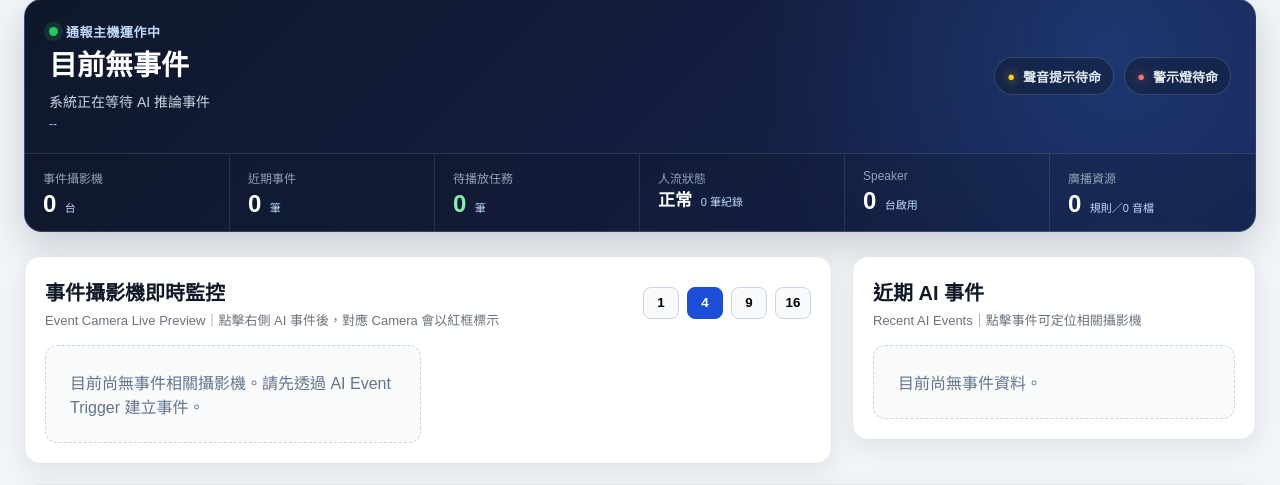
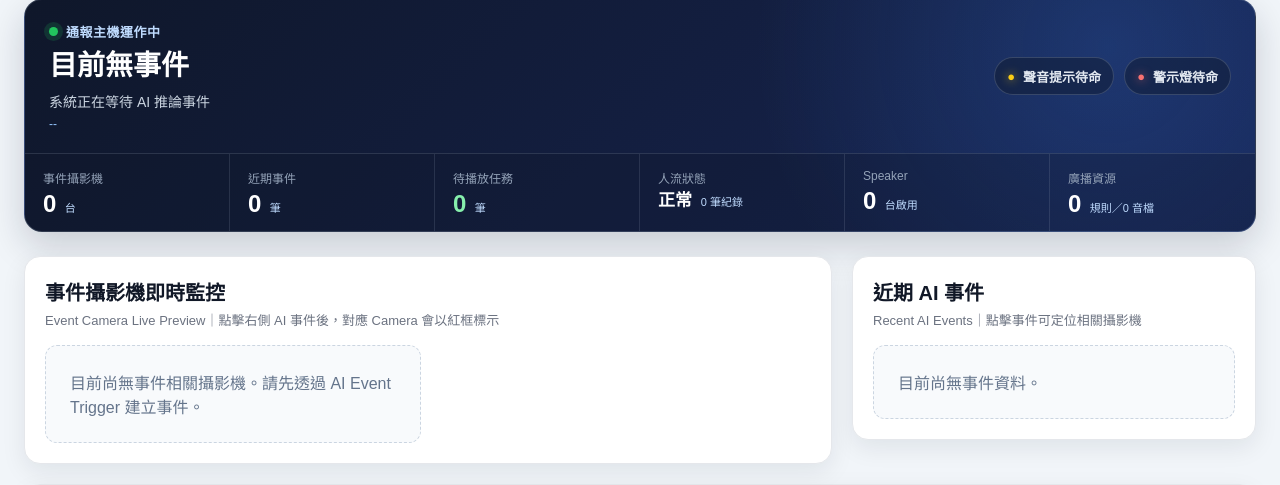
Before and after one commit to jmfusa1981/krtc-ai-cctv-notification-host, a Django app: page /dashboard/ in a window 1280 px wide. Shown: the part 144-629 px from the top of the page. Run offline with Django 5.2, Linux system fonts and the light colour scheme; the visitor is signed in with stand-in values (Sample User, id 1); data that the repository does not hold is empty.

Commit message:
refactor: remove monitor grid controls from event dashboard

```diff
--- a/static/css/dashboard.css
+++ b/static/css/dashboard.css
@@ -274,46 +274,14 @@ body {
     color: #6b7280;
 }
 
-.grid-mode-buttons {
-    display: flex;
-    gap: 8px;
-}
-
-.grid-mode-btn {
-    min-width: 36px;
-    height: 32px;
-    border: 1px solid #cbd5e1;
-    background: #f8fafc;
-    border-radius: 8px;
-    cursor: pointer;
-    font-weight: 600;
-}
-
-.grid-mode-btn.active {
-    background: #1d4ed8;
-    color: #ffffff;
-    border-color: #1d4ed8;
-}
 
 .camera-grid {
     display: grid;
     gap: 14px;
 }
 
-.camera-grid.grid-1 {
-    grid-template-columns: repeat(1, minmax(0, 1fr));
-}
-
-.camera-grid.grid-4 {
+.dashboard-event-grid {
     grid-template-columns: repeat(2, minmax(0, 1fr));
-}
-
-.camera-grid.grid-9 {
-    grid-template-columns: repeat(3, minmax(0, 1fr));
-}
-
-.camera-grid.grid-16 {
-    grid-template-columns: repeat(4, minmax(0, 1fr));
 }
 
 .camera-card {
@@ -710,9 +678,6 @@ body {
         grid-template-columns: 1fr;
     }
 
-    .camera-grid.grid-16 {
-        grid-template-columns: repeat(2, minmax(0, 1fr));
-    }
 }
 
 @media (max-width: 768px) {
@@ -769,9 +734,7 @@ body {
         text-align: left;
     }
 
-    .camera-grid.grid-4,
-    .camera-grid.grid-9,
-    .camera-grid.grid-16 {
+    .dashboard-event-grid {
         grid-template-columns: 1fr;
     }
 }
--- a/static/js/dashboard.js
+++ b/static/js/dashboard.js
@@ -1,6 +1,5 @@
 document.addEventListener("DOMContentLoaded", function () {
     const cameraGrid = document.getElementById("cameraGrid");
-    const gridButtons = document.querySelectorAll(".grid-mode-btn");
     const eventList = document.getElementById("eventList");
     const broadcastLogTableBody = document.getElementById("broadcastLogTableBody");
     const eventCameraCount = document.getElementById("eventCameraCount");
@@ -17,12 +16,11 @@ document.addEventListener("DOMContentLoaded", function () {
     const liveStateApiUrl = document.body.dataset.dashboardLiveStateUrl;
     const processPendingBroadcastApiUrl = document.body.dataset.processPendingBroadcastUrl;
 
-    let currentGridSize = "4";
     let lastLatestEventId = null;
     let lastSelectedCameraId = null;
     let lastSelectedEventId = null;
 
-    if (!cameraGrid || gridButtons.length === 0) {
+    if (!cameraGrid) {
         return;
     }
 
@@ -78,32 +76,6 @@ document.addEventListener("DOMContentLoaded", function () {
         }
     }
 
-    function setGridMode(gridSize) {
-        currentGridSize = gridSize;
-
-        const maxVisible = parseInt(gridSize, 10);
-        const orderedCameraCards = cameraGrid.querySelectorAll("[data-camera-card]");
-
-        cameraGrid.classList.remove("grid-1", "grid-4", "grid-9", "grid-16");
-        cameraGrid.classList.add("grid-" + gridSize);
-
-        orderedCameraCards.forEach(function (card, index) {
-            if (index < maxVisible) {
-                card.style.display = "";
-            } else {
-                card.style.display = "none";
-            }
-        });
-
-        gridButtons.forEach(function (btn) {
-            if (btn.dataset.grid === gridSize) {
-                btn.classList.add("active");
-            } else {
-                btn.classList.remove("active");
-            }
-        });
-    }
-
     function focusEventCamera(cameraId) {
         if (!cameraId) {
             return;
@@ -124,8 +96,6 @@ document.addEventListener("DOMContentLoaded", function () {
 
         cameraGrid.prepend(targetCard);
         targetCard.classList.add("selected-event-camera-card");
-
-        setGridMode(currentGridSize);
 
         targetCard.scrollIntoView({
             behavior: "smooth",
@@ -314,7 +284,6 @@ document.addEventListener("DOMContentLoaded", function () {
         }
 
         bindStreamHandlers();
-        setGridMode(currentGridSize);
     }
 
     function renderEventList(events) {
@@ -643,12 +612,6 @@ document.addEventListener("DOMContentLoaded", function () {
         }
     }
 
-    gridButtons.forEach(function (button) {
-        button.addEventListener("click", function () {
-            setGridMode(button.dataset.grid);
-        });
-    });
-
     if (processPendingBroadcastButton) {
         processPendingBroadcastButton.addEventListener("click", function () {
             processPendingBroadcastLogs();
@@ -657,7 +620,6 @@ document.addEventListener("DOMContentLoaded", function () {
 
     bindEventItemClickHandlers();
     bindStreamHandlers();
-    setGridMode("4");
 
     fetchDashboardLiveState();
 
--- a/templates/dashboard/index.html
+++ b/templates/dashboard/index.html
@@ -136,16 +136,9 @@
                         <h2>事件攝影機即時監控</h2>
                         <p>Event Camera Live Preview｜點擊右側 AI 事件後，對應 Camera 會以紅框標示</p>
                     </div>
-
-                    <div class="grid-mode-buttons">
-                        <button type="button" class="grid-mode-btn" data-grid="1">1</button>
-                        <button type="button" class="grid-mode-btn active" data-grid="4">4</button>
-                        <button type="button" class="grid-mode-btn" data-grid="9">9</button>
-                        <button type="button" class="grid-mode-btn" data-grid="16">16</button>
-                    </div>
                 </div>
 
-                <div class="camera-grid grid-4" id="cameraGrid">
+                <div class="camera-grid dashboard-event-grid" id="cameraGrid">
                     {% for camera in cameras %}
                         <div
                             class="camera-card {% if camera.id in recent_event_camera_ids %}event-camera-card{% endif %}"
```
